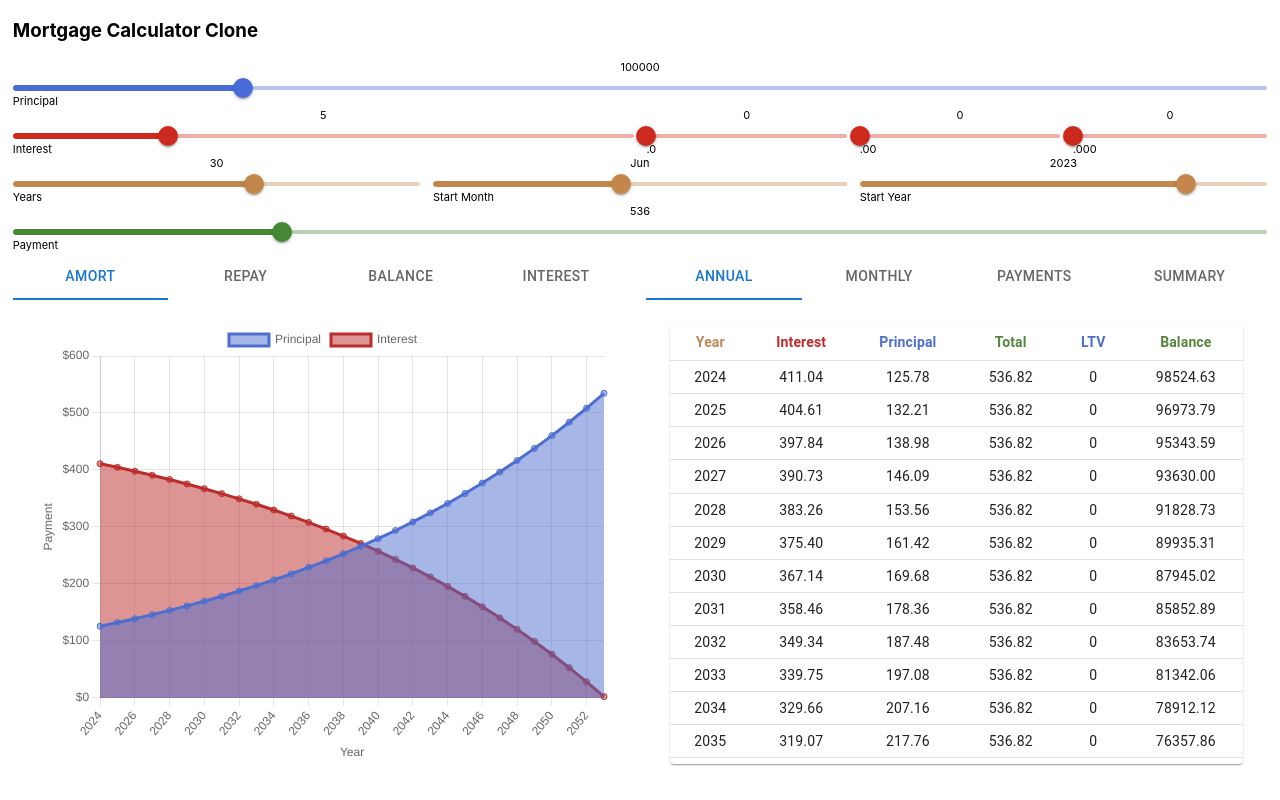
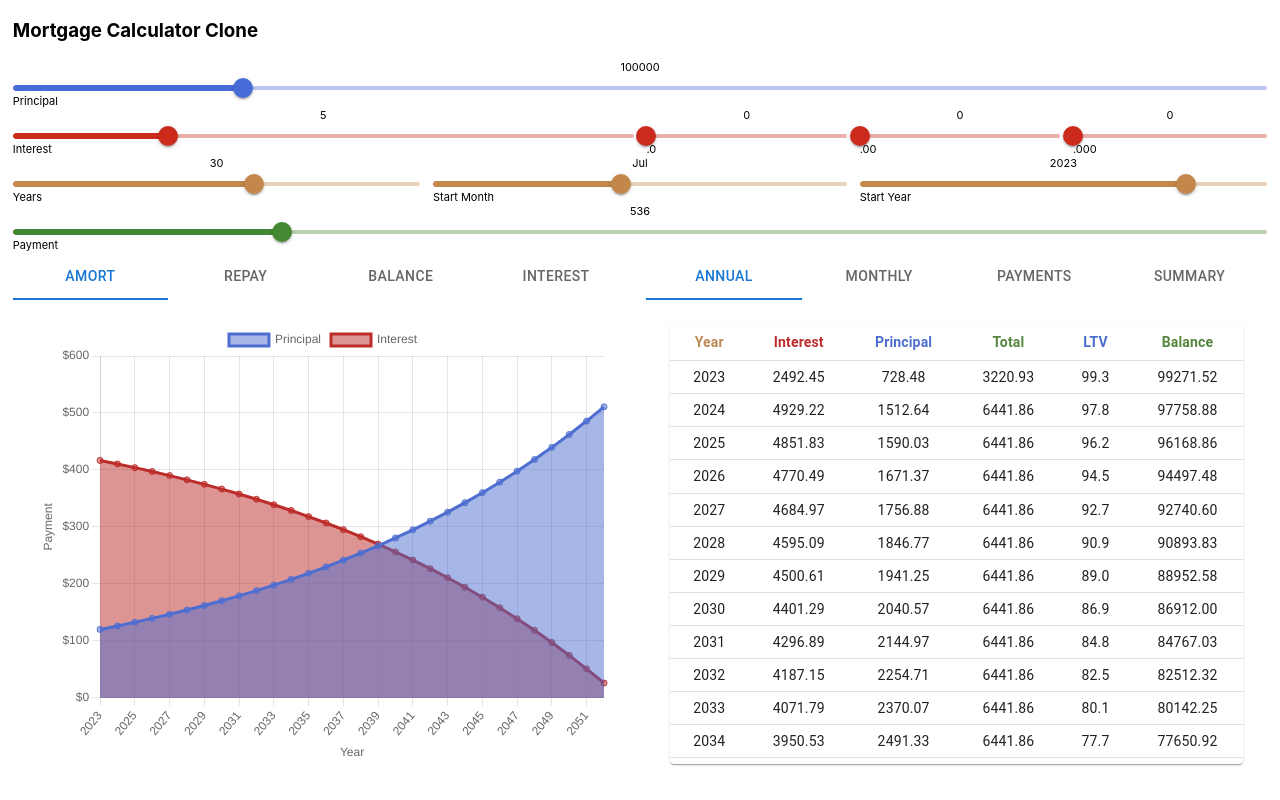
Before and after one commit to jhoots40/mortgage_app, a React (Create React App) app: page / in a window 1280 px wide. Built offline with nearby package versions, Linux system fonts and the light colour scheme.

Commit message:
decoupled calculation

```diff
--- a/src/components/AmortChart.js
+++ b/src/components/AmortChart.js
@@ -24,24 +24,32 @@ ChartJS.register(
 );
 
 function AmortChart({ mortgage }) {
+  const generateData = (mortgage) => {
+    let info = [];
+
+    for (var i = 0; i < mortgage.length; i += 12) info.push(mortgage[i]);
+
     let data2 = {
-    labels: mortgage.map((i) => i.id),
+      labels: info.map((i) => i.id),
       datasets: [
         {
           fill: true,
           label: "Principal",
-        data: mortgage.map((i) => i.prin_payment),
+          data: info.map((i) => i.prin_payment),
           borderColor: "rgba(77, 110, 208, 1)",
           backgroundColor: "rgba(77, 110, 208, 0.5)",
         },
         {
           fill: true,
           label: "Interest",
-        data: mortgage.map((i) => i.int_payment),
+          data: info.map((i) => i.int_payment),
           borderColor: "rgba(188, 44, 42, 1)",
           backgroundColor: "rgba(188, 44, 42, 0.5)",
         },
       ],
+    };
+
+    return data2;
   };
 
   let options = {
@@ -77,7 +85,7 @@ function AmortChart({ mortgage }) {
         height: "100%",
       }}
     >
-      <Line data={data2} options={options} />
+      <Line data={generateData(mortgage)} options={options} />
     </div>
   );
 }
--- a/src/components/AnnualTable.js
+++ b/src/components/AnnualTable.js
@@ -8,6 +8,7 @@ import TableCell from "@mui/material/TableCell";
 import TableContainer from "@mui/material/TableContainer";
 import TableHead from "@mui/material/TableHead";
 import TableRow from "@mui/material/TableRow";
+import { useSelector } from "react-redux";
 
 const columns = [
   {
@@ -55,6 +56,8 @@ const columns = [
 ];
 
 function AnnualTable({ mortgage }) {
+  const principal = useSelector((state) => state.principal);
+
   return (
     <Paper sx={{ width: "100%", overflow: "hidden" }}>
       <TableContainer sx={{ maxHeight: "440px" }}>
@@ -86,16 +89,20 @@ function AnnualTable({ mortgage }) {
               >
                 <TableCell align="center">{val.id}</TableCell>
                 <TableCell align="center">
-                  {val.int_payment.toFixed(2)}
+                  {val.interest_paid.toFixed(2)}
                 </TableCell>
                 <TableCell align="center">
-                  {val.prin_payment.toFixed(2)}
+                  {val.principal_paid.toFixed(2)}
                 </TableCell>
                 <TableCell align="center">
-                  {(val.int_payment + val.prin_payment).toFixed(2)}
+                  {(val.principal_paid + val.interest_paid).toFixed(2)}
                 </TableCell>
-                <TableCell align="center">{0}</TableCell>
-                <TableCell align="center">{val.remaining.toFixed(2)}</TableCell>
+                <TableCell align="center">
+                  {((val.remaining_principal / principal) * 100).toFixed(1)}
+                </TableCell>
+                <TableCell align="center">
+                  {val.remaining_principal.toFixed(2)}
+                </TableCell>
               </TableRow>
             ))}
           </TableBody>
@@ -103,31 +110,6 @@ function AnnualTable({ mortgage }) {
       </TableContainer>
     </Paper>
   );
-
-  /*return (
-    <div className="App">
-      <table>
-        <tr>
-          <th>Year</th>
-          <th>Interest</th>
-          <th>Principal</th>
-          <th>Total</th>
-          <th>LTV</th>
-          <th>Balance</th>
-        </tr>
-        {mortgage.map((val, key) => {
-          return (
-            <tr key={key}>
-              <td>{val.id}</td>
-              <td>{val.prin_payment}</td>
-              <td>{val.int_payment}</td>
-              <td>{val.remaining}</td>
-            </tr>
-          );
-        })}
-      </table>
-    </div>
-  );*/
 }
 
 export default AnnualTable;
--- a/src/components/BalanceChart.js
+++ b/src/components/BalanceChart.js
@@ -24,17 +24,24 @@ ChartJS.register(
 );
 
 function BalanceChart({ mortgage }) {
+  const generateData = (mortgage) => {
+    let info = [];
+
+    for (var i = 0; i < mortgage.length; i += 12) info.push(mortgage[i]);
+
     let data = {
-    labels: mortgage.map((i) => i.id),
+      labels: info.map((i) => i.id),
       datasets: [
         {
           fill: true,
           label: "Remaining Principal",
-        data: mortgage.map((i) => i.remaining),
+          data: info.map((i) => i.remaining),
           borderColor: "rgba(77, 110, 208, 1)",
           backgroundColor: "rgba(77, 110, 208, 0.5)",
         },
       ],
+    };
+    return data;
   };
 
   let options = {
@@ -71,7 +78,7 @@ function BalanceChart({ mortgage }) {
         height: "100%",
       }}
     >
-      <Line data={data} options={options}></Line>
+      <Line data={generateData(mortgage)} options={options}></Line>
     </div>
   );
 }
--- a/src/components/ChartTabs.js
+++ b/src/components/ChartTabs.js
@@ -11,16 +11,12 @@ import AmortChart from "./AmortChart";
 import BalanceChart from "./BalanceChart";
 import InterestChart from "./InterestChart";
 import AnnualTable from "./AnnualTable";
-import { actions } from "../store";
+import { generateMortgage } from "../utils/generateData";
 
 function ChartTabs() {
   const dispatch = useDispatch();
   const [selectLeft, setSelectLeft] = useState(0);
   const [selectRight, setSelectRight] = useState(0);
-  const [interestPaid, setInterestPaid] = useState(0);
-  const [principalPaid, setPrincipalPaid] = useState(0);
-  const [mortgage, setMortgage] = useState([]);
-  const [totInterest, setTotInterest] = useState(0);
 
   const principal = useSelector((state) => state.principal);
   const years = useSelector((state) => state.years);
@@ -28,54 +24,34 @@ function ChartTabs() {
   const int_tens = useSelector((state) => state.int_tens);
   const int_hund = useSelector((state) => state.int_hund);
   const int_thou = useSelector((state) => state.int_thou);
+  const startYear = useSelector((state) => state.start_year);
+  const startMonth = useSelector((state) => state.start_month);
+  const monthlyMortgage = useSelector((state) => state.monthlyMortgage);
+  const yearlyMortgage = useSelector((state) => state.yearlyMortgage);
 
   useEffect(() => {
-    // Function to run when any of the state values change
-    let totalInterest =
-      interest +
-      Number(int_tens / 10) +
-      Number(int_hund / 100) +
-      Number(int_thou / 1000);
-    totalInterest /= 100;
-
-    setTotInterest(totalInterest);
-
-    let monthlyInterestRate = totalInterest / 12;
-    let numberOfPayments = years * 12;
-    let monthlyPaymentCalc =
-      (principal * monthlyInterestRate) /
-      (1 - Math.pow(1 + monthlyInterestRate, -numberOfPayments));
-    let remainingPrincipal = principal;
-    dispatch(actions.setPayment(parseInt(monthlyPaymentCalc)));
-
-    let totInterest = 0;
-    let totPrincipal = 0;
-
-    let mortgageInfo = [];
-
-    for (let i = 1; i <= numberOfPayments; i++) {
-      let interestPayment = remainingPrincipal * monthlyInterestRate;
-      totInterest += interestPayment;
-      let principalPayment = monthlyPaymentCalc - interestPayment;
-      totPrincipal += principalPayment;
-      remainingPrincipal -= principalPayment;
-
-      if (i % 12 === 0) {
-        let toAdd = {
-          id: i / 12 + 2023,
-          prin_payment: principalPayment,
-          int_payment: interestPayment,
-          remaining: remainingPrincipal,
-        };
-        mortgageInfo.push(toAdd);
-      }
-    }
-
-    setInterestPaid((totInterest / (totInterest + totPrincipal)) * 100);
-    setPrincipalPaid((totPrincipal / (totInterest + totPrincipal)) * 100);
-    setMortgage(mortgageInfo);
-    console.log(mortgageInfo);
-  }, [principal, years, interest, int_tens, int_hund, int_thou, dispatch]);
+    generateMortgage(
+      principal,
+      years,
+      interest,
+      int_tens,
+      int_hund,
+      int_thou,
+      startYear,
+      startMonth,
+      dispatch
+    );
+  }, [
+    principal,
+    years,
+    interest,
+    int_tens,
+    int_hund,
+    int_thou,
+    startYear,
+    startMonth,
+    dispatch,
+  ]);
 
   const handleLeft = (event, newValue) => {
     setSelectLeft(newValue);
@@ -101,22 +77,16 @@ function ChartTabs() {
             <Tab label="Interest" value={3} />
           </Tabs>
           <TabPanel sx={{ height: 440, textAlign: "center" }} value={0}>
-            <AmortChart mortgage={mortgage}></AmortChart>
+            <AmortChart mortgage={monthlyMortgage}></AmortChart>
           </TabPanel>
           <TabPanel sx={{ height: 440, textAlign: "center" }} value={1}>
-            <PieChart
-              interestPaid={interestPaid}
-              principalPaid={principalPaid}
-            ></PieChart>
+            <PieChart mortgage={monthlyMortgage}></PieChart>
           </TabPanel>
           <TabPanel sx={{ height: 440, textAlign: "center" }} value={2}>
-            <BalanceChart mortgage={mortgage}></BalanceChart>
+            <BalanceChart mortgage={monthlyMortgage}></BalanceChart>
           </TabPanel>
           <TabPanel sx={{ height: 440, textAlign: "center" }} value={3}>
-            <InterestChart
-              interest={totInterest}
-              years={mortgage.map((i) => i.id)}
-            ></InterestChart>
+            <InterestChart mortgage={monthlyMortgage}></InterestChart>
           </TabPanel>
         </TabContext>
       </div>
@@ -134,7 +104,7 @@ function ChartTabs() {
             <Tab label="Summary" />
           </Tabs>
           <TabPanel sx={{ height: 440, textAlign: "center" }} value={0}>
-            <AnnualTable mortgage={mortgage}></AnnualTable>
+            <AnnualTable mortgage={yearlyMortgage}></AnnualTable>
           </TabPanel>
           <TabPanel value={1}></TabPanel>
           <TabPanel value={2}></TabPanel>
--- a/src/components/InterestChart.js
+++ b/src/components/InterestChart.js
@@ -22,17 +22,25 @@ ChartJS.register(
   Legend
 );
 
-function InterestChart({ interest, years }) {
+function InterestChart({ mortgage }) {
+  const generateData = (mortgage) => {
+    let info = [];
+
+    for (var i = 0; i < mortgage.length; i += 12) info.push(mortgage[i]);
+
     let data = {
-    labels: years,
+      labels: info.map((m) => m.id),
       datasets: [
         {
           label: "Interest",
-        data: years.map(() => interest),
+          data: info.map((m) => m.interest),
           borderColor: "rgba(188, 44, 42, 1)",
           backgroundColor: "rgba(188, 44, 42, 0.5)",
         },
       ],
+    };
+
+    return data;
   };
 
   let options = {
@@ -63,7 +71,7 @@ function InterestChart({ interest, years }) {
         height: "100%",
       }}
     >
-      <Line data={data} options={options}></Line>
+      <Line data={generateData(mortgage)} options={options}></Line>
     </div>
   );
 }
--- a/src/components/PieChart.js
+++ b/src/components/PieChart.js
@@ -4,18 +4,35 @@ import { Chart as ChartJS, ArcElement, Tooltip, Legend } from "chart.js";
 
 ChartJS.register(ArcElement, Tooltip, Legend);
 
-function PieChart({ interestPaid, principalPaid }) {
+function PieChart({ mortgage }) {
+  const generateData = (mortgage) => {
+    var principal = 0;
+    var interest = 0;
+
+    mortgage.forEach((m) => {
+      principal += m.prin_payment;
+      interest += m.int_payment;
+    });
+
     let data = {
       labels: ["Interest", "Principal"],
       datasets: [
         {
           label: "Percentage Paid",
-        data: [interestPaid, principalPaid],
-        backgroundColor: ["rgba(188, 44, 42, 0.4)", "rgba(77, 110, 208, 0.4)"],
+          data: [
+            (interest / (principal + interest)) * 100,
+            (principal / (principal + interest)) * 100,
+          ],
+          backgroundColor: [
+            "rgba(188, 44, 42, 0.4)",
+            "rgba(77, 110, 208, 0.4)",
+          ],
           borderColor: ["rgba(188, 44, 42, 1)", "rgba(77, 110, 208, 1)"],
           borderWidth: 1,
         },
       ],
+    };
+    return data;
   };
 
   const options = {
@@ -31,7 +48,7 @@ function PieChart({ interestPaid, principalPaid }) {
         height: "100%",
       }}
     >
-      <Pie data={data} options={options} />
+      <Pie data={generateData(mortgage)} options={options} />
     </div>
   );
 }
--- a/src/components/Sliders.js
+++ b/src/components/Sliders.js
@@ -134,16 +134,14 @@ function Sliders() {
         <p>Years</p>
       </div>
       <div className="start-month">
-        <p align="center">{month}</p>
+        <p align="center">{months[month]}</p>
         <Slider
           defaultValue={5}
           min={0}
           max={11}
           valueLabelDisplay="off"
           color="gold"
-          onChange={(e) =>
-            dispatch(actions.setStartMonth(months[e.target.value]))
-          }
+          onChange={(e) => dispatch(actions.setStartMonth(e.target.value))}
           sx={{ margin: 0, padding: 0 }}
         />
         <p>Start Month</p>
--- a/src/store/index.js
+++ b/src/store/index.js
@@ -10,8 +10,10 @@ const sliderSlice = createSlice({
     int_hund: 0,
     int_thou: 0,
     years: 30,
-    start_month: "Jun",
+    start_month: 6,
     start_year: 2023,
+    yearlyMortgage: [],
+    monthlyMortgage: [],
   },
   reducers: {
     setPrincipal(state, action) {
@@ -41,6 +43,12 @@ const sliderSlice = createSlice({
     setStartYear(state, action) {
       state.start_year = action.payload;
     },
+    setYearlyMortgage(state, action) {
+      state.yearlyMortgage = action.payload;
+    },
+    setMonthlyMortgage(state, action) {
+      state.monthlyMortgage = action.payload;
+    },
   },
 });
 
--- /dev/null
+++ b/src/utils/generateData.js
@@ -0,0 +1,85 @@
+import { actions } from "../store";
+
+const months = [
+  "Jan",
+  "Feb",
+  "Mar",
+  "Apr",
+  "May",
+  "Jun",
+  "Jul",
+  "Aug",
+  "Sep",
+  "Oct",
+  "Nov",
+  "Dec",
+];
+
+export const generateMortgage = (
+  principal,
+  years,
+  interest,
+  int_tens,
+  int_hund,
+  int_thou,
+  start_year,
+  start_month,
+  dispatch
+) => {
+  let totalInterest =
+    interest +
+    Number(int_tens / 10) +
+    Number(int_hund / 100) +
+    Number(int_thou / 1000);
+  totalInterest /= 100;
+
+  let monthlyInterestRate = totalInterest / 12;
+  let numberOfPayments = years * 12;
+  let monthlyPaymentCalc =
+    (principal * monthlyInterestRate) /
+    (1 - Math.pow(1 + monthlyInterestRate, -numberOfPayments));
+  let remainingPrincipal = principal;
+  dispatch(actions.setPayment(parseInt(monthlyPaymentCalc)));
+
+  let monthlyMortgageInfo = [];
+  let yearlyMortgageInfo = [];
+  let yearlyPrincipal = 0;
+  let yearlyInterest = 0;
+
+  for (let i = 0; i < numberOfPayments; i++) {
+    let interestPayment = remainingPrincipal * monthlyInterestRate;
+    let principalPayment = monthlyPaymentCalc - interestPayment;
+    remainingPrincipal -= principalPayment;
+
+    let toAdd = {
+      id: Math.floor((i + start_month) / 12) + 2023,
+      month: months[(i + start_month) % 12],
+      prin_payment: principalPayment,
+      int_payment: interestPayment,
+      remaining: remainingPrincipal,
+      interest: totalInterest,
+    };
+
+    yearlyPrincipal += principalPayment;
+    yearlyInterest += interestPayment;
+
+    if ((i + start_month) % 12 === 11) {
+      let currentYear = {
+        id: Math.floor((i + start_month) / 12) + start_year,
+        principal_paid: yearlyPrincipal,
+        interest_paid: yearlyInterest,
+        remaining_principal: remainingPrincipal,
+      };
+      yearlyMortgageInfo.push(currentYear);
+      yearlyPrincipal = 0;
+      yearlyInterest = 0;
+    }
+
+    monthlyMortgageInfo.push(toAdd);
+  }
+
+  dispatch(actions.setMonthlyMortgage(monthlyMortgageInfo));
+  dispatch(actions.setYearlyMortgage(yearlyMortgageInfo));
+  console.log(monthlyMortgageInfo);
+  console.log(yearlyMortgageInfo);
+};
```
Lines whose indentation alone changed are shown as unchanged.
